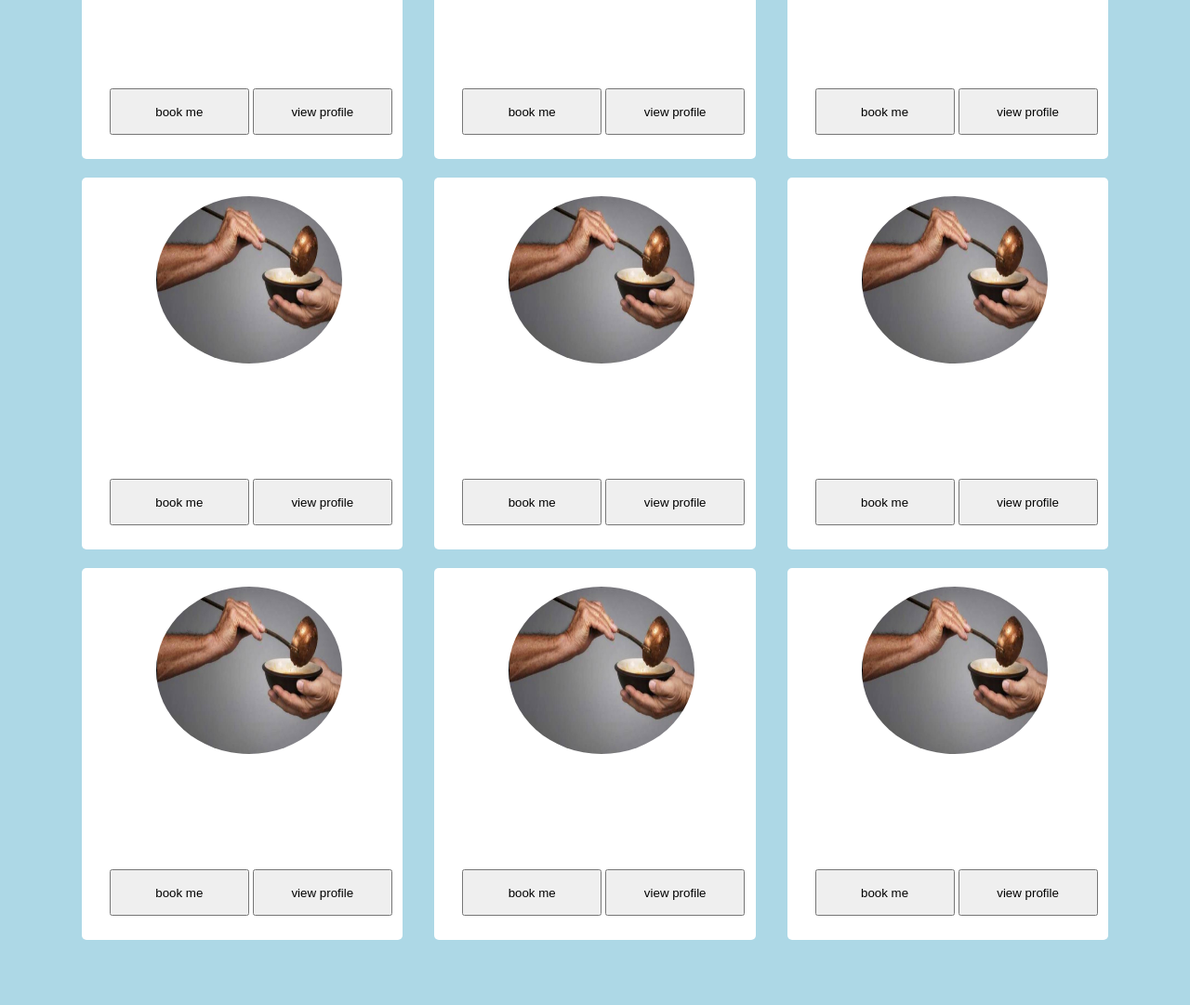
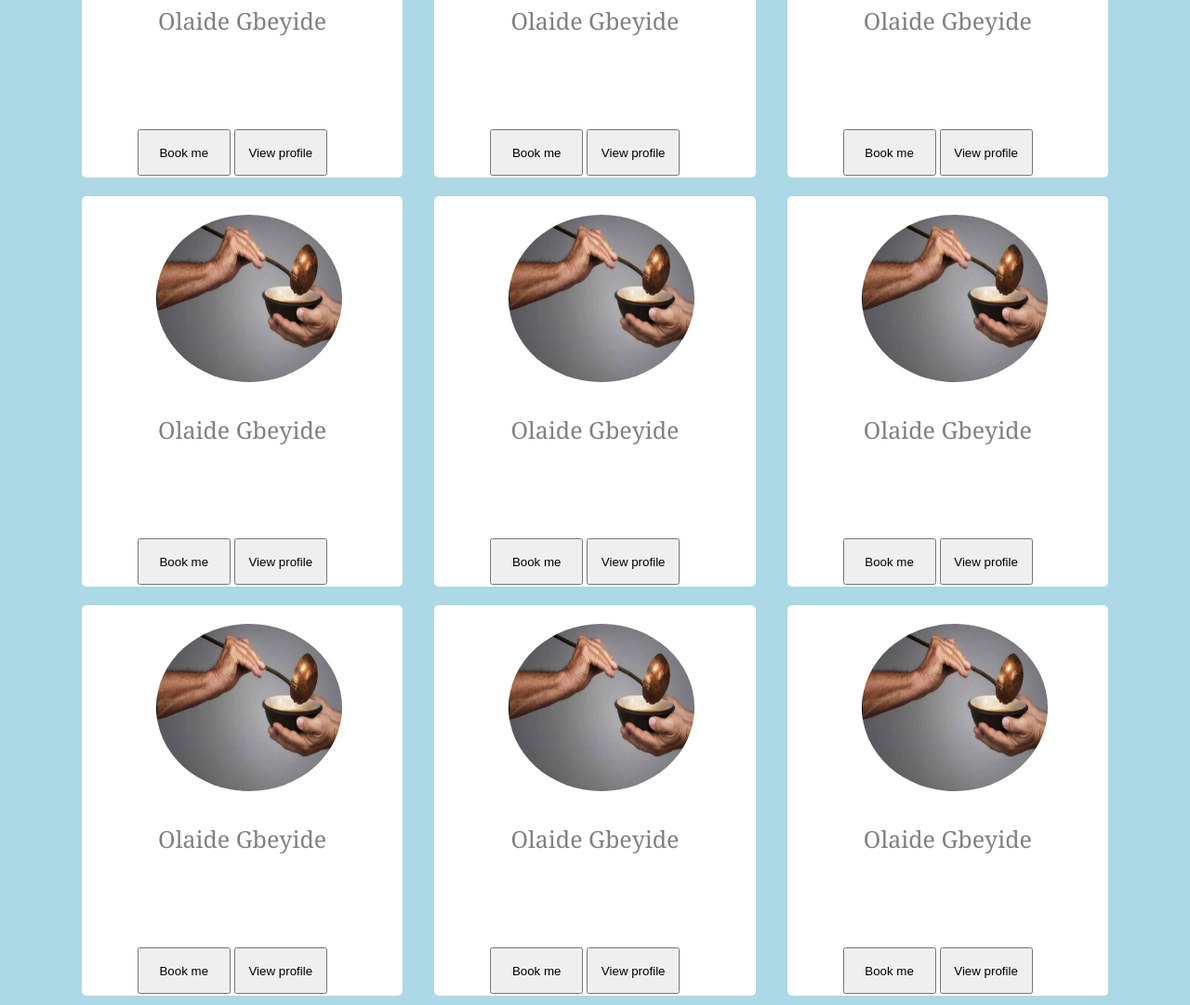
Before and after one commit to olaidegbeyide/gallery, a plain HTML site: page index.html in a window 1280 px wide. Shown: the part 500-1581 px from the top of the page at 93% size. Before the commit the page ends 1521 px from the top, so only its background shows below. Drawn offline with Linux system fonts and the light colour scheme.

Commit message:
full codes added

```diff
--- a/index.html
+++ b/index.html
@@ -22,44 +22,53 @@
         <h3>Programmers in Lagos</h3>
         <div class="album">
             <div class="profile" ><img src="image.JPG" alt="">
-                <button id="button1">book me</button>
-                <button id="button2">view profile</button>
+                <p class="name">Olaide Gbeyide</p>
+                <button id="button1">Book me</button>
+                <button id="button2">View profile</button>
             </div>
             <div class="profile"><img src="image.JPG" alt="">
-                <button id="button1">book me</button>
-                <button id="button2">view profile</button>
+                <p class="name">Olaide Gbeyide</p>
+                <button id="button1">Book me</button>
+                <button id="button2">View profile</button>
             </div>
             <div class="profile"><img src="image.JPG" alt="">
-                <button id="button1">book me</button>
-                <button id="button2">view profile</button>
+                <p class="name">Olaide Gbeyide</p>
+                <button id="button1">Book me</button>
+                <button id="button2">View profile</button>
             </div>
         </div>
         <div class="album">
             <div class="profile"><img src="image.JPG" alt="">
-                <button id="button1">book me</button>
-                <button id="button2">view profile</button>
+                <p class="name">Olaide Gbeyide</p>
+                <button id="button1">Book me</button>
+                <button id="button2">View profile</button>
             </div>
             <div class="profile"><img src="image.JPG" alt="">
-                <button id="button1">book me</button>
-                <button id="button2">view profile</button>
+                <p class="name">Olaide Gbeyide</p>
+                <button id="button1">Book me</button>
+                <button id="button2">View profile</button>
             </div>
             <div class="profile"><img src="image.JPG" alt="">
-                <button id="button1">book me</button>
-                <button id="button2">view profile</button>
+                <p class="name">Olaide Gbeyide</p>
+                <button id="button1">Book me</button>
+                <button id="button2">View profile</button>
             </div>
         </div>
         <div class="album">
             <div class="profile"><img src="image.JPG" alt="">
-                <button id="button1">book me</button>
-                <button id="button2">view profile</button>
+                <p class="name">Olaide Gbeyide</p>
+                <button id="button1">Book me</button>
+                <button id="button2">View profile</button>
             </div>
             <div class="profile"><img src="image.JPG" alt="">
-                <button id="button1">book me</button>
-                <button id="button2">view profile</button>
+                <p class="name">Olaide Gbeyide</p>
+                <button id="button1">Book me</button>
+                <button id="button2">View profile</button>
             </div>
             <div class="profile"><img src="image.JPG" alt="">
-                <button id="button1">book me</button>
-                <button id="button2">view profile</button>
+                <p class="name">Olaide Gbeyide</p>
+                <button id="button1">Book me</button>
+                <button id="button2">View profile</button>
             </div>
         </div>
 
--- a/style.css
+++ b/style.css
@@ -19,7 +19,6 @@ nav {
     width: 90%;
     margin: 0px auto;
     text-align: right;
-
 }
 nav ul {
     margin-top: 25px;
@@ -55,7 +54,7 @@ h3 {
 .profile {
     background-color:#ffffff;
     width: 30%;
-    height: 400px;
+    height: 420px;
     margin: 10px;
     border-radius: 5px;
 }
@@ -68,13 +67,22 @@ img {
     border-radius: 50%;
     margin:20px 0px 0px 80px;
 }
+.name {
+    text-align: center;
+    font-size: 25px;
+    font-weight: 500;
+    color: gray;
+    font-family: Cambria, Cochin, Georgia, Times, 'Times New Roman', serif;
+    margin-top: 30px;
+
+}
 #button1 {
-    width: 150px;
+    width: 100px;
     height: 50px;
-    margin: 120px 0px 0px 30px;
+    margin: 100px 0px 0px 60px;
 }
 #button2 {
-    width: 150px;
+    width: 100px;
     height: 50px;
-    margin: 120px 0px 0px 0px;
+    margin: 100px 0px 0px 0px;
 }
```
